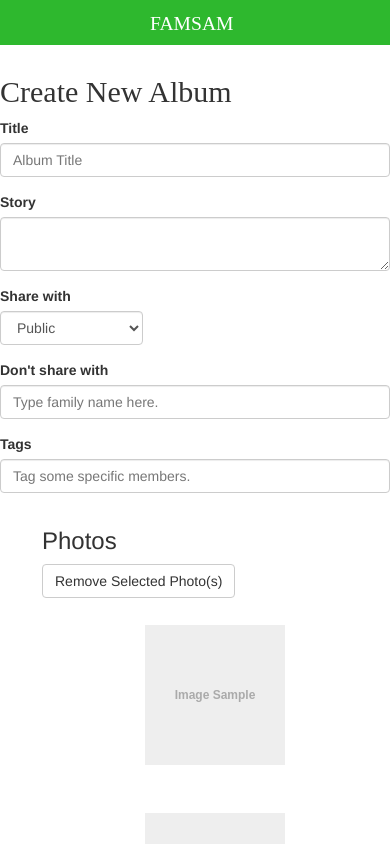
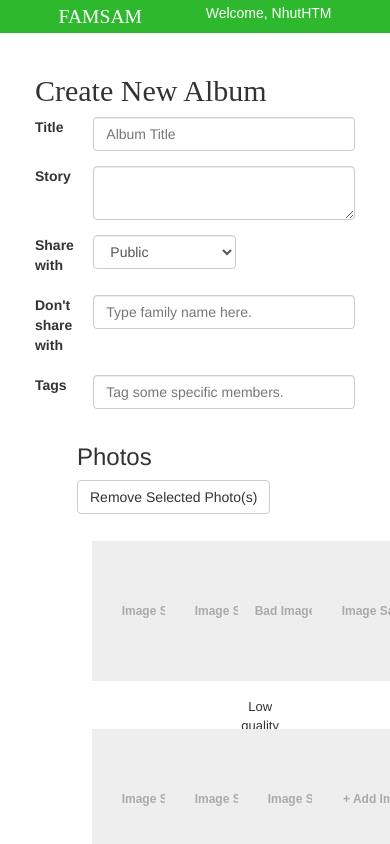
Before and after one commit to sivarajankumar/famsam, a plain HTML site: page ui-mockup/create-album.html in a window 390 px wide. Drawn offline with Linux system fonts and the light colour scheme.

Commit message:
sua loi ko fix duoc voi cac do phan giai man hinh khac nhau (uimockup)

```diff
--- a/ui-mockup/create-album.html
+++ b/ui-mockup/create-album.html
@@ -10,25 +10,25 @@
 	</div>
 	<div id="content">
 		<div class="row">
-			<div class="col-lg-1 col-md-1"></div>
-			<div class="col-lg-10 col-md-10">
+			<div class="col-xs-1"></div>
+			<div class="col-xs-10">
 				<h2 style="font-family: Broadway">Create New Album</h2>
 				<form class="form-horizontal" role="form">
 					<div class="form-group">
-						<label for="txtTitle" class="col-sm-2 control-label">Title</label>
-						<div class="col-sm-10">
+						<label for="txtTitle" class="col-xs-2 control-label">Title</label>
+						<div class="col-xs-10">
 							<input type="text" class="form-control" id="txtTitle" placeholder="Album Title">
 						</div>
 					</div>
 					<div class="form-group">
-						<label for="txtStory" class="col-sm-2 control-label">Story</label>
-						<div class="col-sm-10">
+						<label for="txtStory" class="col-xs-2 control-label">Story</label>
+						<div class="col-xs-10">
 							<textarea id="txtStory" class="form-control"></textarea>
 						</div>
 					</div>
 					<div class="form-group">
-						<label for="cbShareWith" class="col-sm-2 control-label">Share with</label>
-						<div class="col-sm-10">
+						<label for="cbShareWith" class="col-xs-2 control-label">Share with</label>
+						<div class="col-xs-10">
 							<select id="cbShareWith" class="form-control" style="width: auto">
 								<option>Public</option>
 								<option>Other Family</option>
@@ -37,14 +37,14 @@
 						</div>
 					</div>
 					<div class="form-group">
-						<label for="txtDontShare" class="col-sm-2 control-label">Don't share with</label>
-						<div class="col-sm-10">
+						<label for="txtDontShare" class="col-xs-2 control-label">Don't share with</label>
+						<div class="col-xs-10">
 							<input type="text" class="form-control" id="txtDontShare" placeholder="Type family name here.">
 						</div>
 					</div>
 					<div class="form-group">
-						<label for="txtTags" class="col-sm-2 control-label">Tags</label>
-						<div class="col-sm-10">
+						<label for="txtTags" class="col-xs-2 control-label">Tags</label>
+						<div class="col-xs-10">
 							<input type="text" class="form-control" id="txtTags" placeholder="Tag some specific members.">
 						</div>
 					</div>
@@ -55,38 +55,38 @@
 							<button type="button" class="btn btn-default">Remove Selected Photo(s)</button>
 						</div>
 						<div style="height: 20px;"></div>
-						<div class="col-lg-3 col-md-3 photo">
+						<div class="col-xs-3 photo">
 							<img src="img/sample140.svg" alt="Responsive image">
 							<input type="checkbox" class="cb" onchange="onChange(this);">
 						</div>
-						<div class="col-lg-3 col-md-3 photo">
+						<div class="col-xs-3 photo">
 							<img src="img/sample140.svg" alt="Responsive image">
 							<input type="checkbox" class="cb" onchange="onChange(this);">
 						</div>
-						<div class="col-lg-3 col-md-3 photo" align="center">
+						<div class="col-xs-3 photo" align="center">
 							<img src="img/bad-image-sample.svg" alt="image">
 							<input type="checkbox" class="cb" onchange="onChange(this);">
 							<br/>
-							<span class="delbadimg">This image is considered low quality. Do you want to remove it?
+							<span class="delbadimg">Low quality image. Remove it?
 								<a href="#">Yes</a> - <a href="#">No</a><span>
 							</div>
-							<div class="col-lg-3 col-md-3 photo">
+							<div class="col-xs-3 photo">
 								<img src="img/sample140.svg" alt="Responsive image">
 								<input type="checkbox" class="cb" onchange="onChange(this);">
 							</div>
-							<div class="col-lg-3 col-md-3 photo">
+							<div class="col-xs-3 photo">
 								<img src="img/sample140.svg" alt="Responsive image">
 								<input type="checkbox" class="cb" onchange="onChange(this);">
 							</div>
-							<div class="col-lg-3 col-md-3 photo">
+							<div class="col-xs-3 photo">
 								<img src="img/sample140.svg" alt="Responsive image">
 								<input type="checkbox" class="cb" onchange="onChange(this);">
 							</div>
-							<div class="col-lg-3 col-md-3 photo">
+							<div class="col-xs-3 photo">
 								<img src="img/sample140.svg" alt="Responsive image">
 								<input type="checkbox" class="cb" onchange="onChange(this);">
 							</div>
-							<div class="col-lg-3 col-md-3 add">
+							<div class="col-xs-3 add">
 								<a href="#"><img src="img/sample-add.svg" alt="Responsive image"></a>
 							</div>
 						</div>
@@ -97,7 +97,7 @@
 						</div>
 					</form>
 				</div>
-				<div class="col-lg-1 col-md-1"></div>
+				<div class="col-xs-1"></div>
 			</div>
 		</div>
 		<div id="footer">
--- a/ui-mockup/css/album-detail.css
+++ b/ui-mockup/css/album-detail.css
@@ -7,7 +7,6 @@ html {
 body {position:absolute; top:0; bottom:0; right:0; left:0; margin: 0;padding: 0;}
 
 .topbar {
-	height: 45px;
 	width: 100%;
 	background-color: #2EB82E;
 	position: fixed;
@@ -25,19 +24,19 @@ body {position:absolute; top:0; bottom:0; right:0; left:0; margin: 0;padding: 0;
 
 #footer {
 	border-top: 1px solid grey;
-	height: 60px;
 	background-color: #82D482;
 }
 
 #footer div {
-	padding-top: 20px;
+	padding-top: 2%;
 	padding-left: 10%;
 }
 
 div #logo {
 	float: left;
-	padding-top: 10px;
-	padding-left: 150px;
+	padding-top: 0.7%;
+	padding-left: 15%;
+	padding-bottom: 0.7%;
 }
 
 div #logo span {
@@ -64,8 +63,8 @@ div #logo a:hover {
 
 div #user {
 	float: right;
-	padding-top: 10px;
-	padding-right: 150px;
+	padding-top: 0.7%;
+	padding-right: 15%;
 }
 
 div #user span {
@@ -86,6 +85,6 @@ table #separate td {
 }
 
 #story {
-	height: 150px;
+	height: 15%;
 	overflow: auto;
 }
--- a/ui-mockup/css/create-album.css
+++ b/ui-mockup/css/create-album.css
@@ -7,7 +7,6 @@ html {
 body {position:absolute; top:0; bottom:0; right:0; left:0; margin: 0;padding: 0;}
 
 .topbar {
-	height: 45px;
 	width: 100%;
 	background-color: #2EB82E;
 	position: fixed;
@@ -25,19 +24,19 @@ body {position:absolute; top:0; bottom:0; right:0; left:0; margin: 0;padding: 0;
 
 #footer {
 	border-top: 1px solid grey;
-	height: 60px;
 	background-color: #82D482;
 }
 
 #footer div {
-	padding-top: 20px;
+	padding-top: 2%;
 	padding-left: 10%;
 }
 
 div #logo {
 	float: left;
-	padding-top: 10px;
-	padding-left: 150px;
+	padding-top: 0.7%;
+	padding-left: 15%;
+	padding-bottom: 0.7%;
 }
 
 div #logo span {
@@ -64,8 +63,8 @@ div #logo a:hover {
 
 div #user {
 	float: right;
-	padding-top: 10px;
-	padding-right: 150px;
+	padding-top: 0.7%;
+	padding-right: 15%;
 }
 
 div #user span {
--- a/ui-mockup/css/style.css
+++ b/ui-mockup/css/style.css
@@ -7,11 +7,11 @@ html {
 body {position:absolute; top:0; bottom:0; right:0; left:0; margin: 0;padding: 0;}
 
 .topbar {
-	height: 45px;
 	width: 100%;
 	background-color: #2EB82E;
 	position: fixed;
 	display:block;
+	z-index: 1;
 }
 
 #content {
@@ -24,19 +24,19 @@ body {position:absolute; top:0; bottom:0; right:0; left:0; margin: 0;padding: 0;
 
 #footer {
 	border-top: 1px solid grey;
-	height: 60px;
 	background-color: #82D482;
 }
 
 #footer div {
-	padding-top: 20px;
+	padding-top: 2%;
 	padding-left: 10%;
 }
 
 div #logo {
 	float: left;
-	padding-top: 10px;
-	padding-left: 150px;
+	padding-top: 0.7%;
+	padding-left: 15%;
+	padding-bottom: 0.7%;
 }
 
 div #logo span {
@@ -63,8 +63,8 @@ div #logo a:hover {
 
 div #user {
 	float: right;
-	padding-top: 10px;
-	padding-right: 150px;
+	padding-top: 0.7%;
+	padding-right: 15%;
 }
 
 div #user span {
@@ -78,3 +78,7 @@ table #separate td {
 
 .left { width: 45%;float:left; margin-left: 5%;}
 .right { width: 45%;overflow: hidden;}
+
+#imghome {
+	width: 100%;
+}
```
Also changed, not shown: ui-mockup/album-detail.html (+15 -15 lines), ui-mockup/home.html (+6 -6 lines), ui-mockup/signup.html (+6 -9 lines).
